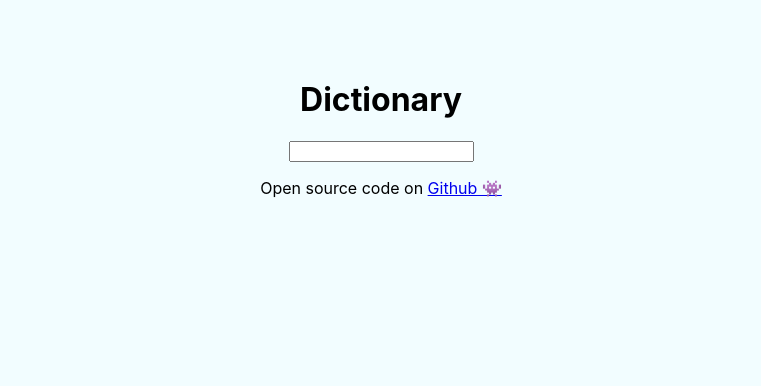
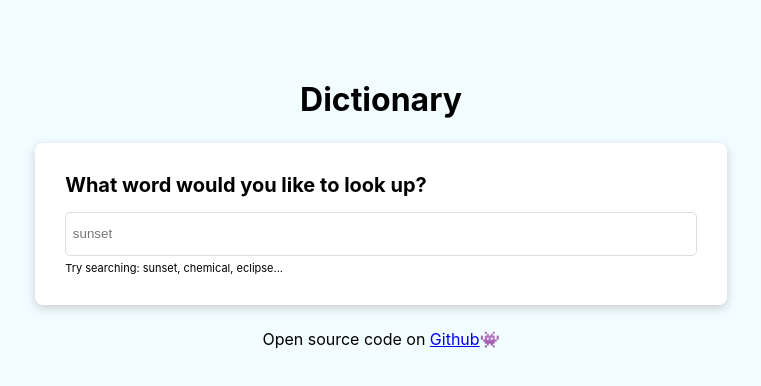
Before and after one commit to chadders404/react-dictionary-app, a React (Create React App) app: page / in a window 1280 px wide. Shown: the top 386 px of the page, without its empty margins (259-1020 px from the left). Built offline with nearby package versions, Linux system fonts and the light colour scheme; no server answers.

Commit message:
Added CSS Grids and styling to all elements

```diff
--- a/src/App.css
+++ b/src/App.css
@@ -1,7 +1,21 @@
 .App {
   text-align: center;
+  display: grid;
+  grid-template-columns: 1fr, 1fr, 1fr;
+  grid-template-rows: auto;
 }
 
 .App-header {
   margin-top: 5em;
 }
+.column1 {
+  grid-column-start: 1;
+  min-width: 10%;
+}
+.column2 {
+  grid-column-start: 2;
+}
+.column3 {
+  grid-column-start: 3;
+  min-width: 10%;
+}
--- a/src/App.js
+++ b/src/App.js
@@ -4,12 +4,17 @@ import Dictionary from "./Dictionary";
 export default function App() {
   return (
     <div className="App">
-      <header className="App-header">
-        <h1>Dictionary</h1>
-      </header>
-      <main>
-        <Dictionary />
-      </main>
+      <div className="column1"></div>
+      <div className="column2">
+        <header className="App-header">
+          <h1>Dictionary</h1>
+        </header>
+
+        <main>
+          <Dictionary defaultKeyword="sunset" />
+        </main>
+      </div>
+      <div className="column3"></div>
     </div>
   );
 }
--- a/src/Dictionary.css
+++ b/src/Dictionary.css
@@ -1,3 +1,29 @@
 .Dictionary {
   margin: 0 auto;
 }
+.Dictionary h1 {
+  font-size: 1.25em;
+  margin: 0 auto;
+  margin-bottom: 0.75em;
+}
+.Dictionary section {
+  margin: 0 auto;
+  text-align: left;
+  border-radius: 8px;
+  background-color: white;
+  box-shadow: 0px 3px 10px rgb(158, 158, 158, 0.5);
+  padding: 30px;
+  margin: 1.5em;
+}
+
+.Dictionary input {
+  width: 100%;
+  padding: 1em 0.5em;
+  border: 1px solid #ddd;
+  border-radius: 5px;
+  color: #333;
+}
+.hint {
+  font-size: 11px;
+  margin-top: 5px;
+}
--- a/src/Dictionary.js
+++ b/src/Dictionary.js
@@ -3,36 +3,67 @@ import axios from "axios";
 import Results from "./Results.js";
 import "./Dictionary.css";
 
-export default function Dictionary() {
-  let [keyword, setKeyword] = useState("");
+export default function Dictionary(props) {
+  let [keyword, setKeyword] = useState(props.defaultKeyword);
   let [results, setResults] = useState(null);
+  let [loaded, setLoaded] = useState(false);
 
   function handleResponse(response) {
     setResults(response.data[0]);
   }
 
-  function search(event) {
-    event.preventDefault();
+  function search() {
     let apiUrl = `https://api.dictionaryapi.dev/api/v2/entries/en/${keyword}`;
     axios.get(apiUrl).then(handleResponse);
+  }
+
+  function handleSubmit(event) {
+    event.preventDefault();
+    search();
   }
 
   function handleKeywordChange(event) {
     setKeyword(event.target.value);
   }
 
+  function load() {
+    setLoaded(true);
+    search();
+  }
+
+  if (loaded) {
     return (
       <div className="Dictionary">
-      <form onSubmit={search}>
-        <input type="search" onChange={handleKeywordChange} />
+        <div></div>
+        <div>
+          <section>
+            <h1>What word would you like to look up?</h1>
+            <form onSubmit={handleSubmit}>
+              <input
+                type="search"
+                onChange={handleKeywordChange}
+                placeholder={props.defaultKeyword}
+              />
             </form>
+            <div className="hint">
+              Try searching: sunset, chemical, eclipse...
+            </div>
+          </section>
+        </div>
+        <div>
           <Results results={results} />
+        </div>
+        <div></div>
         <p>
           Open source code on{" "}
           <a href="https://github.com/chadders404/react-dictionary-app">
-          Github 👾
+            Github
           </a>
+          👾
         </p>
       </div>
     );
+  } else {
+    load();
   }
+}
--- /dev/null
+++ b/src/Meaning.css
@@ -0,0 +1,15 @@
+.meaning h3 {
+  font-size: 1.25 em;
+  line-height: 1.25em;
+}
+
+.meaning .definition {
+  margin-top: 1em;
+}
+
+.meaning .example {
+  font-style: italic;
+  color: #70757a;
+  line-height: 1.5em;
+  font-size: 0.9em;
+}
--- a/src/Meaning.js
+++ b/src/Meaning.js
@@ -1,27 +1,30 @@
 import React from "react";
 import Synonyms from "./Synonyms";
+import "./Meaning.css";
 
 export default function Meaning(props) {
   console.log(props.meaning);
   return (
     <div className="meaning">
       <div>
+        <div>
           <h3>{props.meaning.partOfSpeech}</h3>
           {props.meaning.definitions.map(function (definition, index) {
             return (
               <div key={index}>
-              <div>
-                <br />
-                {definition.definition}
-                <br />
+                <div className="definition">{definition.definition}</div>
+
+                <div className="example">
                   <em>{definition.example}</em>
-                <br />
                 </div>
               </div>
             );
           })}
         </div>
+        <scan className="synonyms">
           <Synonyms synonyms={props.meaning.synonyms} />
+        </scan>
+      </div>
     </div>
   );
 }
--- /dev/null
+++ b/src/Phonetic.css
@@ -0,0 +1,21 @@
+.phonetics {
+  margin-bottom: 0.75em;
+  height: 2em;
+}
+
+.phonetics a {
+  border: 1px solid #ddd;
+  text-decoration: none;
+  padding: 0.75em 1.5em;
+  border-radius: 2em;
+  transition: all 150ms ease-in-out;
+}
+
+.phonetics a:hover {
+  background: rgb(83, 178, 255);
+  color: white;
+}
+
+.phonetics .text {
+  color: rgb(109, 109, 109);
+}
--- a/src/Phonetics.js
+++ b/src/Phonetics.js
@@ -1,15 +1,14 @@
 import React from "react";
+import "./Phonetic.css";
 
 export default function Phonetics(props) {
-  console.log(props.phonetic);
   if (props.phonetic) {
     return (
       <div className="phonetics">
         <a href={props.phonetic.audio} target="_blank" rel="noreferrer">
           Listen
         </a>
-        <br />
-        {props.phonetic.text}
+        <scan className="text"> {props.phonetic.text}</scan>
       </div>
     );
   } else {
--- /dev/null
+++ b/src/Results.css
@@ -0,0 +1,7 @@
+.Results h2 {
+  margin: 0 auto;
+  margin-bottom: 1em;
+  font-size: 2em;
+  font-weight: bold;
+  line-height: 1.5;
+}
--- a/src/Results.js
+++ b/src/Results.js
@@ -1,12 +1,13 @@
 import React from "react";
 import Meaning from "./Meaning.js";
 import Phonetics from "./Phonetics.js";
+import "./Results.css";
 
 export default function Results(props) {
-  console.log(props.results);
   if (props.results) {
     return (
       <div className="Results">
+        <section className="Container">
           <h2>{props.results.word}</h2>
           {props.results.phonetics.map(function (phonetic, index) {
             return (
@@ -15,11 +16,14 @@ export default function Results(props) {
               </div>
             );
           })}
+        </section>
 
         {props.results.meanings.map(function (meaning, index) {
           return (
             <div key={index}>
+              <section>
                 <Meaning meaning={meaning} />
+              </section>
             </div>
           );
         })}
--- /dev/null
+++ b/src/Synonyms.css
@@ -0,0 +1,18 @@
+.synonyms {
+  margin-top: 3em;
+  padding: 0px;
+}
+
+.synonyms li {
+  font-size: 0.75em;
+  display: inline-block;
+  /* border: 1px solid;
+  border-radius: 10px; */
+  padding-right: 2em;
+  text-decoration: none;
+  line-height: 1;
+}
+
+.synonyms ul {
+  margin-top: 1.5em;
+}
--- a/src/Synonyms.js
+++ b/src/Synonyms.js
@@ -1,7 +1,7 @@
 import React from "react";
+import "./Synonyms.css";
 
 export default function Synonyms(props) {
-  console.log(props.synonyms);
   if (props.synonyms) {
     return (
       <ul className="synonyms">
```
Lines whose indentation alone changed are shown as unchanged.
